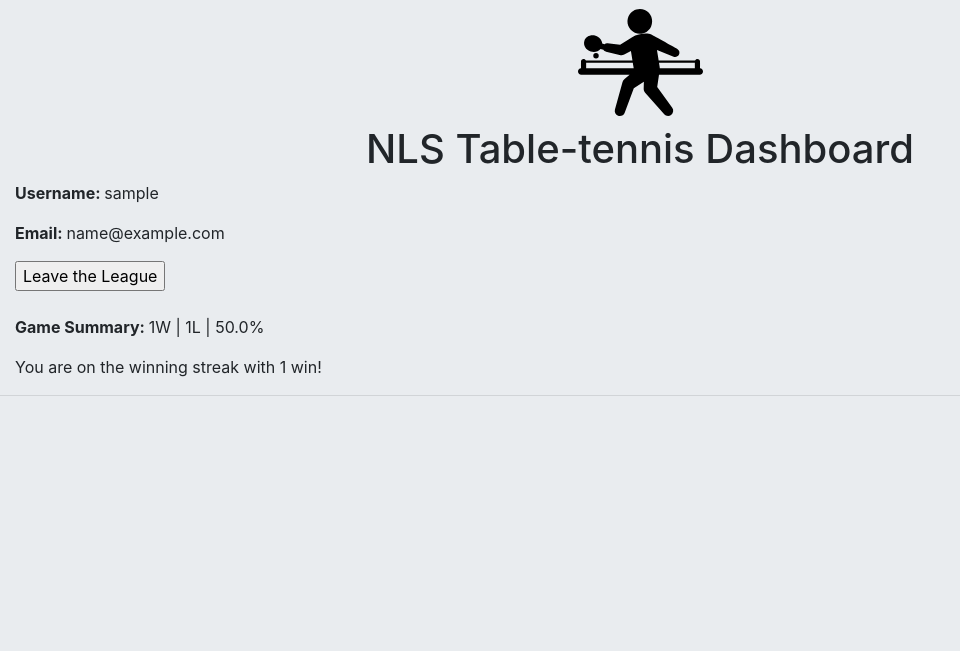
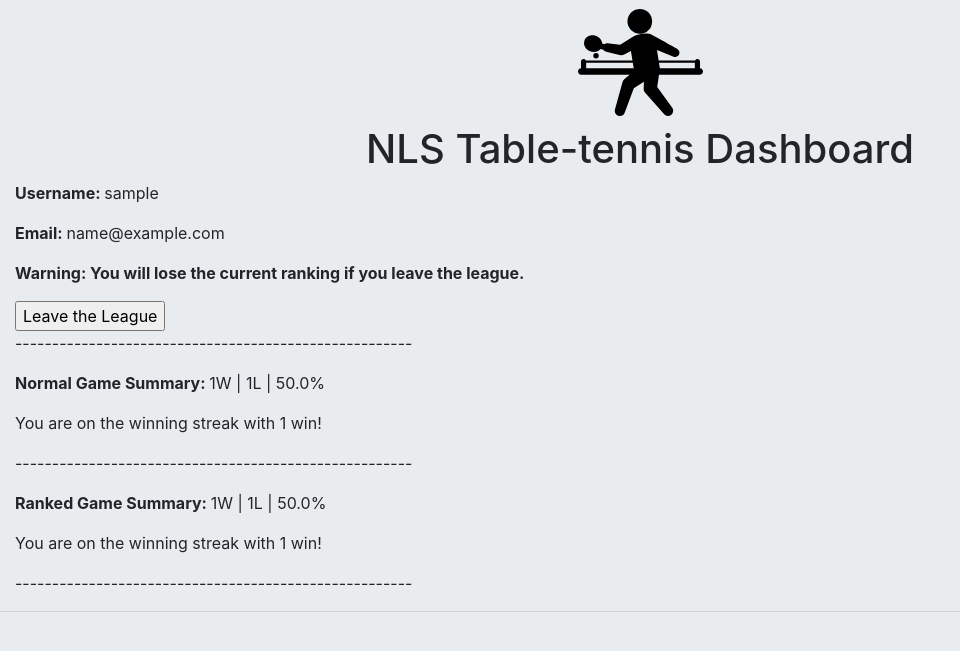
Before and after one commit to windrunner9292/PingPongQueue, a Flask app: page /profile in a window 1280 px wide. Shown: the part 56-707 px from the top of the page, without its empty margins (0-960 px from the left). Run offline with Flask 2, Linux system fonts and the light colour scheme; the visitor is signed in with stand-in values (Sample User, id 1); tables that the repository leaves empty hold one stand-in row (values such as "Sample post"); parts of the project's set-up code (start-up, migrations or seed data) failed here and were passed over.

Commit message:
adding profile page with statistics, fixing login logic

```diff
--- a/app.py
+++ b/app.py
@@ -5,7 +5,7 @@ from flask_mail import Mail, Message
 import os
 from itsdangerous import URLSafeTimedSerializer, SignatureExpired
 
-# LOCAL configs
+""" # LOCAL configs
 path = os.path.join(os.path.dirname(__file__), 'confidentialInfo.txt')
 with open(path) as f:
     confidential_info = [str(content.strip()) for content in f.readlines()]
@@ -31,9 +31,9 @@ app.config['MAIL_USERNAME'] = confidential_info[0]
 app.config['MAIL_PASSWORD'] = confidential_info[1]
 app.config['SECRET_KEY'] = confidential_info[2]
 s = URLSafeTimedSerializer(app.config['SECRET_KEY'])
-TokenTimer = 300
+TokenTimer = 300 """
 
-""" # PROD configs
+# PROD configs
 app = Flask(__name__)
 app.permanent_session_lifetime = timedelta(days=5)
 app.config['SQLALCHEMY_DATABASE_URI'] = os.environ['DBCONNECTION']
@@ -47,7 +47,7 @@ app.config['MAIL_USERNAME'] = os.environ['MAILUSERNAME']
 app.config['MAIL_PASSWORD'] = os.environ['MAILPASSWORD']
 app.config['SECRET_KEY'] = os.environ['SECRETKEY']
 s = URLSafeTimedSerializer(app.config['SECRET_KEY'])
-TokenTimer = 300 """
+TokenTimer = 300
 
 db = SQLAlchemy(app)
 mail = Mail(app)
@@ -59,10 +59,14 @@ class Users(db.Model):
     email = db.Column(db.String(50), unique=True, nullable=False)
     isParticipatingLeague = db.Column(db.Integer)
     rank = db.Column(db.Integer, unique=True)
-    lastResult = db.Column(db.Integer)
-    streak = db.Column(db.Integer)
-    wins = db.Column(db.Integer)
-    losses = db.Column(db.Integer)
+    lastResult_ranked = db.Column(db.Integer)
+    streak_ranked = db.Column(db.Integer)
+    wins_ranked = db.Column(db.Integer)
+    losses_ranked = db.Column(db.Integer)
+    lastResult_normal = db.Column(db.Integer)
+    streak_normal = db.Column(db.Integer)
+    wins_normal = db.Column(db.Integer)
+    losses_normal = db.Column(db.Integer)
 
     def __repr__(self):
         return f"User('{self.username}, {self.email}, {self.isParticipatingLeague}, {self.rank}')"
@@ -80,10 +84,11 @@ class Queue(db.Model):
 def isExistingUser(username, email):
     # used for the user entry check in the db
     existingUser = Users.query.filter_by(username=username).first()
-    existingEmail = Users.query.filter_by(email=email).first()
-    if (existingUser or existingEmail):
-        return True
-    return False
+    if not existingUser:
+        return False
+    if existingUser.email != email:
+        return False
+    return True
 
 def getAllUsers():
     # returns the current users in the table
@@ -156,27 +161,43 @@ def updateLeagueRanking(username, rank):
     Users.query.filter_by(username=username).first().rank = rank
     db.session.commit()
 
-def recordStatistics(username, result):
-    if Users.query.filter_by(username=username).first().lastResult == None or Users.query.filter_by(username=username).first().lastResult != result:
-        Users.query.filter_by(username=username).first().lastResult = result
-        Users.query.filter_by(username=username).first().streak = 1
+def recordRankedStatistics(username, result):
+    if Users.query.filter_by(username=username).first().lastResult_ranked == None or Users.query.filter_by(username=username).first().lastResult_ranked != result:
+        Users.query.filter_by(username=username).first().lastResult_ranked = result
+        Users.query.filter_by(username=username).first().streak_ranked = 1
 
-    elif Users.query.filter_by(username=username).first().lastResult == result:
-        Users.query.filter_by(username=username).first().streak += 1
+    elif Users.query.filter_by(username=username).first().lastResult_ranked == result:
+        Users.query.filter_by(username=username).first().streak_ranked += 1
 
     if result == 1:
-        Users.query.filter_by(username=username).first().wins += 1
+        Users.query.filter_by(username=username).first().wins_ranked += 1
     else:
-         Users.query.filter_by(username=username).first().losses += 1
+         Users.query.filter_by(username=username).first().losses_ranked += 1
+
+def recordNormalStatistics(username, result):
+    if Users.query.filter_by(username=username).first().lastResult_normal == None or Users.query.filter_by(username=username).first().lastResult_normal != result:
+        Users.query.filter_by(username=username).first().lastResult_normal = result
+        Users.query.filter_by(username=username).first().streak_normal = 1
+
+    elif Users.query.filter_by(username=username).first().lastResult_normal == result:
+        Users.query.filter_by(username=username).first().streak_normal += 1
+
+    if result == 1:
+        Users.query.filter_by(username=username).first().wins_normal += 1
+    else:
+         Users.query.filter_by(username=username).first().losses_normal += 1
 
 def addUser(username, email):
     # adds the user to the Users db; rank is NULL by default.
     user = Users(username=username,
                  email=email,
                  isParticipatingLeague=0,
-                 streak = 0,
-                 wins = 0,
-                 losses = 0)
+                 streak_ranked = 0,
+                 wins_ranked = 0,
+                 losses_ranked = 0,
+                 streak_normal = 0,
+                 wins_normal = 0,
+                 losses_normal = 0)
     db.session.add(user)
     db.session.commit()
 
@@ -223,20 +244,33 @@ def profile():
         username = session["user"]
         isUserParticipatingLeague = getCurrentUserParticipationStatus(username)
         if request.method == "GET":                                                         # grabs the statistic info and displays it
-            if isUserParticipatingLeague == 1:
-                streakFlag = Users.query.filter_by(username=username).first().lastResult
-                streak = Users.query.filter_by(username=username).first().streak
-                wins = Users.query.filter_by(username=username).first().wins
-                losses = Users.query.filter_by(username=username).first().losses
-                winRate = round(wins/(wins+losses)*100, 2)
+                streakFlag_normal = Users.query.filter_by(username=username).first().lastResult_normal
+                streak_normal = Users.query.filter_by(username=username).first().streak_normal
+                wins_normal = Users.query.filter_by(username=username).first().wins_normal
+                losses_normal = Users.query.filter_by(username=username).first().losses_normal
+                totalGames_normal = wins_normal + losses_normal
+                winRate_normal = round(wins_normal/(totalGames_normal)*100, 2) if totalGames_normal != 0 else 0
+
+
+                streakFlag_ranked = Users.query.filter_by(username=username).first().lastResult_ranked
+                streak_ranked = Users.query.filter_by(username=username).first().streak_ranked
+                wins_ranked = Users.query.filter_by(username=username).first().wins_ranked
+                losses_ranked = Users.query.filter_by(username=username).first().losses_ranked
+                totalGames_ranked = wins_ranked + losses_ranked
+                winRate_ranked = round(wins_ranked/(totalGames_ranked)*100, 2) if totalGames_ranked != 0 else 0
+
+
                 return render_template("profile.html", isUserParticipatingLeague=isUserParticipatingLeague,
-                                                    streakFlag=streakFlag,
-                                                    streak=streak,
-                                                    wins=wins,
-                                                    losses=losses,
-                                                    winRate=winRate)
-            else:
-                return render_template("profile.html", isUserParticipatingLeague=isUserParticipatingLeague)
+                                                    streakFlag_normal=streakFlag_normal,
+                                                    streak_normal=streak_normal,
+                                                    wins_normal=wins_normal,
+                                                    losses_normal=losses_normal,
+                                                    winRate_normal=winRate_normal,
+                                                    streakFlag_ranked=streakFlag_ranked,
+                                                    streak_ranked=streak_ranked,
+                                                    wins_ranked=wins_ranked,
+                                                    losses_ranked=losses_ranked,
+                                                    winRate_ranked=winRate_ranked)
         elif request.method == "POST":
             if request.form['action'] == 'Join the League':
                 updateLeagueParticipation(username, 1)
@@ -257,7 +291,7 @@ def login():
         username = request.form["username"]
         email = request.form["email"]
         if (not isExistingUser(username, email)):                   # when the user doesn't exist
-            flash("The username does not exist. Please sign up.")
+            flash("The username/email pair is not found.")
             return render_template("index.html")
         else:                                                       # when the user does exist
             session.permanent = True
@@ -390,29 +424,37 @@ def main():
                 secondWins = "secondWins" in request.form
                 currentQueue = getCurrentQueue()
                 currentQueueSize = len(currentQueue)
-                if (currentQueue[0][3]==1):                                                 # if the match is ranked:
-                    if (not firstWins and not secondWins):
-                        flash("Winner must be chosen!",'error')
-                        return redirect(url_for("main",
-                                            currentUsers=currentUsers,
-                                            currentQueue=currentQueue,
-                                            currentRankUsers=currentRankUsers,
-                                            isJoiningLeague=isJoiningLeague))
-                    elif (firstWins and secondWins):
-                        flash("There can only be one winner!",'error')
-                        return redirect(url_for("main",
-                                            currentUsers=currentUsers,
-                                            currentQueue=currentQueue,
-                                            currentRankUsers=currentRankUsers,
-                                            isJoiningLeague=isJoiningLeague))
-                    else:
+                #if (currentQueue[0][3]==1):                                                 # if the match is ranked:
+                if (not firstWins and not secondWins):
+                    flash("Winner must be chosen!",'error')
+                    return redirect(url_for("main",
+                                        currentUsers=currentUsers,
+                                        currentQueue=currentQueue,
+                                        currentRankUsers=currentRankUsers,
+                                        isJoiningLeague=isJoiningLeague))
+                elif (firstWins and secondWins):
+                    flash("There can only be one winner!",'error')
+                    return redirect(url_for("main",
+                                        currentUsers=currentUsers,
+                                        currentQueue=currentQueue,
+                                        currentRankUsers=currentRankUsers,
+                                        isJoiningLeague=isJoiningLeague))
+                else:
+                    if (currentQueue[0][3]==1):
                         swapRankings(firstCurrentPlayer,secondCurrentPlayer,firstWins,secondWins)
                         if firstWins:
-                            recordStatistics(firstCurrentPlayer, 1)
-                            recordStatistics(secondCurrentPlayer, 0)
+                            recordRankedStatistics(firstCurrentPlayer, 1)
+                            recordRankedStatistics(secondCurrentPlayer, 0)
                         else:
-                            recordStatistics(firstCurrentPlayer, 0)
-                            recordStatistics(secondCurrentPlayer, 1)
+                            recordRankedStatistics(firstCurrentPlayer, 0)
+                            recordRankedStatistics(secondCurrentPlayer, 1)
+                    else:
+                        if firstWins:
+                            recordNormalStatistics(firstCurrentPlayer, 1)
+                            recordNormalStatistics(secondCurrentPlayer, 0)
+                        else:
+                            recordNormalStatistics(firstCurrentPlayer, 0)
+                            recordNormalStatistics(secondCurrentPlayer, 1)
                 deleteQueue(firstCurrentPlayer,secondCurrentPlayer,queueID)
                 currentQueue = getCurrentQueue()
                 if(not dontSendEmailChecked and currentQueueSize != 1):
--- a/templates/main.html
+++ b/templates/main.html
@@ -45,7 +45,9 @@
             <input type="submit" class="button2" name="action" value="Game over"/>
             <input type="checkbox" id="secondWins" name="secondWins">
           {% elif currentQueue[0][3] == 0 %}
+            <input type="checkbox" id="firstWins" name="firstWins">
             <input type="submit" class="button2" name="action" value="Game over"/>
+            <input type="checkbox" id="secondWins" name="secondWins">
           {% endif %}
         </div>
         {% elif currentQueue|length > 1 %}
@@ -54,7 +56,9 @@
             <input type="submit" class="button2" name="action" value="Game over"/>
             <input type="checkbox" id="secondWins" name="secondWins">
           {% elif currentQueue[0][3] == 0 %}
+            <input type="checkbox" id="firstWins" name="firstWins">
             <input type="submit" class="button2" name="action" value="Game over"/>
+            <input type="checkbox" id="secondWins" name="secondWins">
           {% endif %}
         <div class="inline-display">
           <input type="checkbox" id="eMail" name="dontSendEmail">
@@ -125,7 +129,7 @@
   </div>
 
   <br/>
-  <p class="sub-headers">Leaderboard - S3 Final</p>
+  <p class="sub-headers">Leaderboard - S4 (ends 6/1/22)</p>
   <div id="players-container">
     <table class="center" style="width:20%">
       <tr>
--- a/templates/profile.html
+++ b/templates/profile.html
@@ -21,33 +21,53 @@
   </div>
   {% elif isUserParticipatingLeague == 1 %}
   <div>
+    <p><span style='font-weight: bold;'>Warning: You will lose the current ranking if you leave the league.</span></p>
     <form action="{{ url_for('profile') }}" method="post">
     <input type="submit" name="action" value="Leave the League" />
     </form>
   </div>
 {% endif %}
-  <br>
 
-  {% if isUserParticipatingLeague == 1 %}
-    <p><span style='font-weight: bold;'>Game Summary: </span> {{ wins }}W | {{ losses }}L | {{ winRate }}%</p>
+<p>------------------------------------------------------</p>
 
-    {% if streakFlag == 1 %}
-      {% if streak == 1 %}
-        <p>You are on the winning streak with {{ streak }} win!</p>
+<p><span style='font-weight: bold;'>Normal Game Summary: </span> {{ wins_normal }}W | {{ losses_normal }}L | {{ winRate_normal }}%</p>
+
+{% if streakFlag_normal == 1 %}
+  {% if streak_normal == 1 %}
+    <p>You are on the winning streak with {{ streak_normal }} win!</p>
   {% else %}
-        <p>You are on the winning streak with {{ streak }} wins!</p>
+    <p>You are on the winning streak with {{ streak_normal }} wins!</p>
   {% endif %}
 
-    {% elif streakFlag == 0 %}
+{% elif streakFlag_normal == 0 %}
   {% if streak == 1 %}
-        <p>You are on the losing streak with {{ streak }} loss!</p>
+    <p>You are on the losing streak with {{ streak_normal }} loss!</p>
   {% else %}
-        <p>You are on the losing streak with {{ streak }} losses!</p>
+    <p>You are on the losing streak with {{ streak_normal }} losses!</p>
   {% endif %}
 {% endif %}
 
+<p>------------------------------------------------------</p>
+
+{% if isUserParticipatingLeague == 1 %}
+  <p><span style='font-weight: bold;'>Ranked Game Summary: </span> {{ wins_ranked }}W | {{ losses_ranked }}L | {{ winRate_ranked }}%</p>
+  {% if streakFlag_ranked == 1 %}
+    {% if streak_ranked == 1 %}
+      <p>You are on the winning streak with {{ streak_ranked }} win!</p>
     {% else %}
-    <p>Sorry, Game summary is not available for non-ranked user yet.</p>
+      <p>You are on the winning streak with {{ streak_ranked }} wins!</p>
     {% endif %}
 
+  {% elif streakFlag_ranked == 0 %}
+    {% if streak_ranked == 1 %}
+      <p>You are on the losing streak with {{ streak_ranked }} loss!</p>
+    {% else %}
+      <p>You are on the losing streak with {{ streak_ranked }} losses!</p>
+    {% endif %}
+{% endif %}
+<p>------------------------------------------------------</p>
+{% else %}
+  <p>Ranked stats not available.</p>
+  <p>------------------------------------------------------</p>
+{% endif %}
 {% endblock %}
```
Lines whose indentation alone changed are shown as unchanged.
